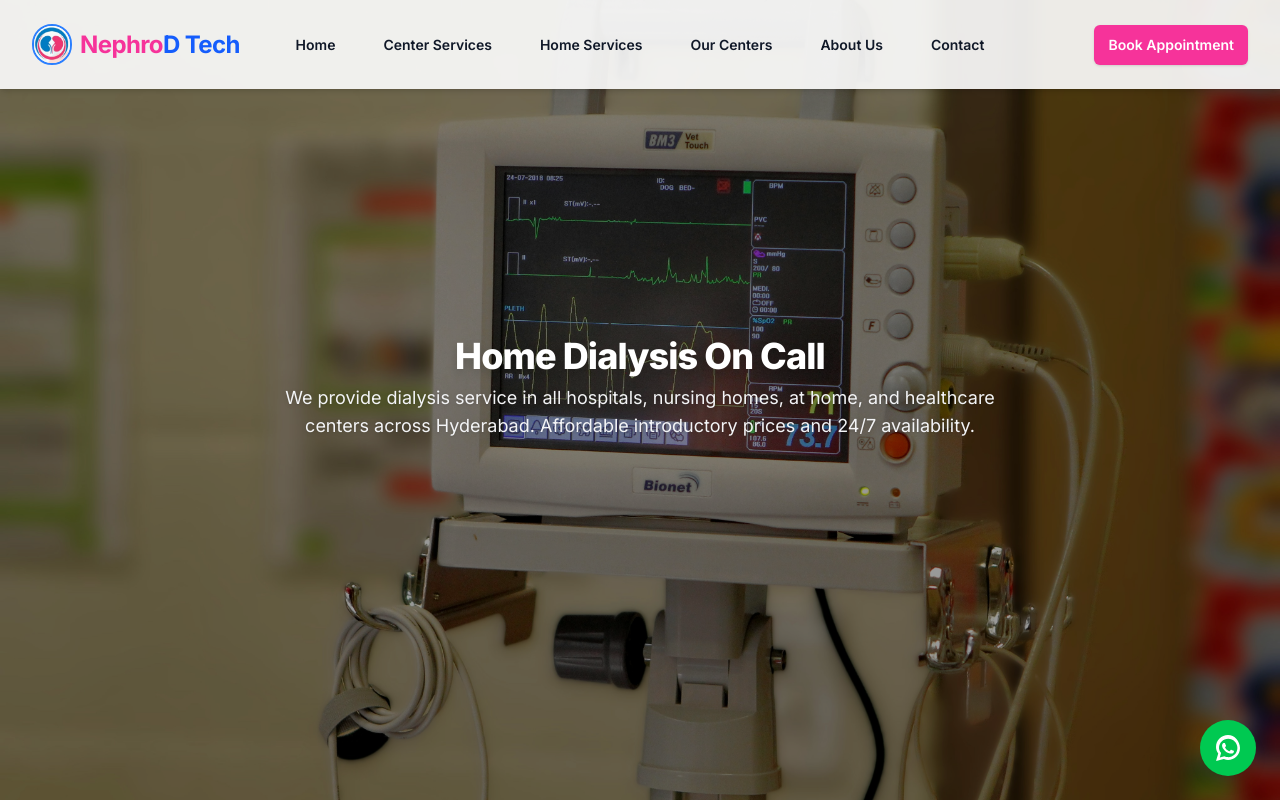
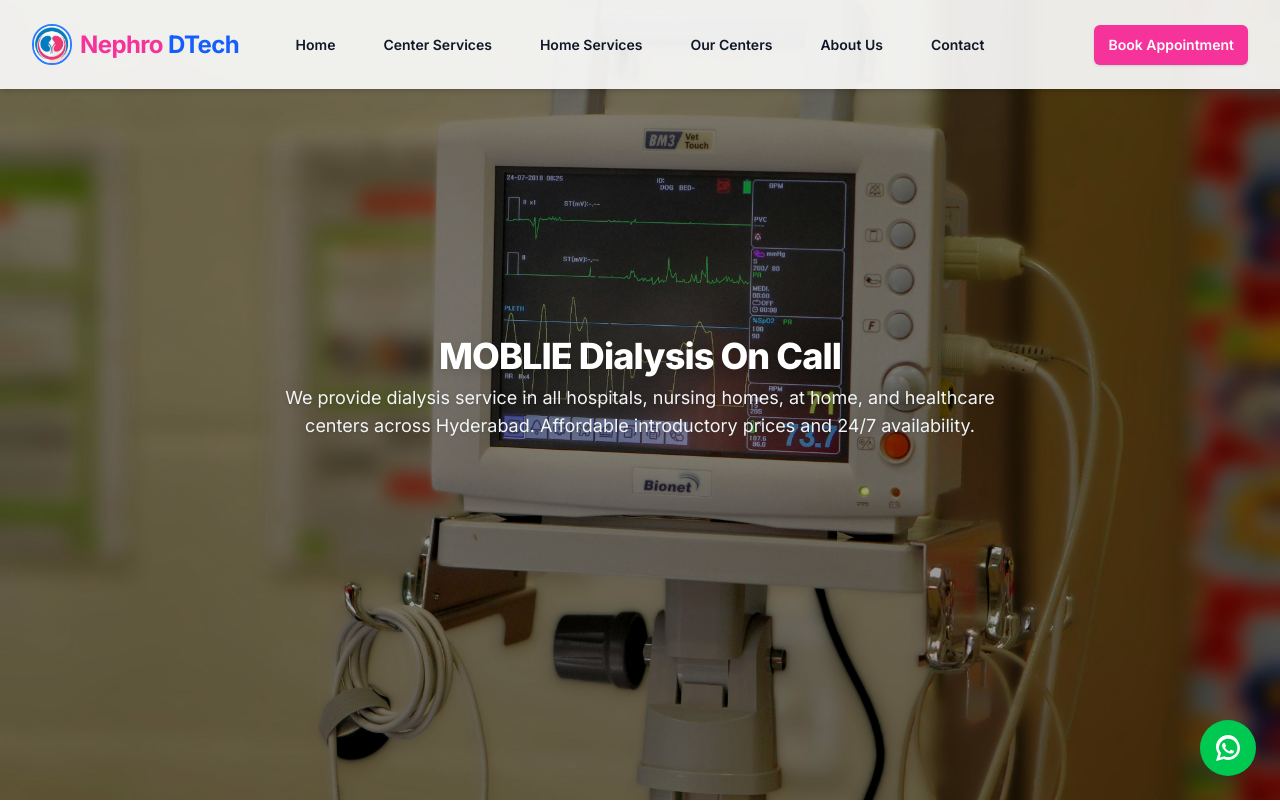
Before and after one commit to HrithikGit/Nephro-D, a Next.js app: page /mobile-services in a window 1280 px wide. Shown: the top 802 px of the page. Built offline with nearby package versions, Linux system fonts and the light colour scheme.

Commit message:
Fix typos in headings and update map links for centers

```diff
--- a/src/app/mobile-services/page.tsx
+++ b/src/app/mobile-services/page.tsx
@@ -51,7 +51,7 @@ export default function MobileServices() {
             animate={{ opacity: 1, y: 0 }}
             transition={{ duration: 0.8 }}
           >
-            <h1 className="text-4xl font-extrabold tracking-tight text-white mb-2 drop-shadow-lg">Home Dialysis On Call</h1>
+            <h1 className="text-4xl font-extrabold tracking-tight text-white mb-2 drop-shadow-lg">MOBLIE Dialysis On Call</h1>
             <p className="text-lg text-gray-100 mb-6 drop-shadow">We provide dialysis service in all hospitals, nursing homes, at home, and healthcare centers across Hyderabad. Affordable introductory prices and 24/7 availability.</p>
           </motion.div>
         </div>
--- a/src/app/our-centers/page.tsx
+++ b/src/app/our-centers/page.tsx
@@ -8,7 +8,7 @@ const centers = [
   {
     name: 'ONUS Hospitals',
     address: '17-1-382/N/2 Opp SBI Bank, Champapet, Hyderabad, Telangana 500079',
-    mapLink: 'https://maps.apple.com/place?address=17-1-382/N/2%20Opp%20SBI%20Bank%0AChampapet%0AHyderabad%0ATelangana%20500079%0AIndia&coordinate=17.347104,78.520048&name=ONUS%20Hospitals&place-id=I97B37CA265644083&map=explore',
+    mapLink: 'https://g.co/kgs/zxh4qAD',
     phone: '6303660396'
   },
   {
@@ -20,24 +20,6 @@ const centers = [
   {
     name: 'Raghavendra Hospitals - Multi-specialty',
     address: 'Hyderabad, Telangana',
-    mapLink: 'https://g.co/kgs/jjCV49c',
-    phone: '6303660396'
-  },
-  {
-    name: 'Raghavendra Hospitals - Uppal',
-    address: 'Uppal, Hyderabad, Telangana',
-    mapLink: 'https://g.co/kgs/jjCV49c',
-    phone: '6303660396'
-  },
-  {
-    name: 'Raghavendra Hospitals - Chepapet',
-    address: 'Chepapet, Hyderabad, Telangana',
-    mapLink: 'https://g.co/kgs/jjCV49c',
-    phone: '6303660396'
-  },
-  {
-    name: 'Raghavendra Hospitals - Thuguda',
-    address: 'Thuguda, Hyderabad, Telangana',
     mapLink: 'https://g.co/kgs/jjCV49c',
     phone: '6303660396'
   },
--- a/src/app/page.tsx
+++ b/src/app/page.tsx
@@ -45,7 +45,7 @@ export default function Home() {
           >
             <h1 className="text-5xl font-extrabold tracking-tight text-white mb-2 drop-shadow-lg">NEPHRO D TECH</h1>
             <p className="text-xl font-semibold text-pink-300 mb-2 drop-shadow">Care on Dialysis</p>
-            <h2 className="text-2xl font-bold text-white mb-4 drop-shadow">HOME DIALYSIS ON CALL</h2>
+            <h2 className="text-2xl font-bold text-white mb-4 drop-shadow">MOBLIE DIALYSIS ON CALL</h2>
             <p className="text-lg text-gray-100 mb-6 drop-shadow">We provide Dialysis Service in all Hospitals, Nursing Homes, Dialysis at Home, Healthcare & Rehab Centers in Hyderabad.</p>
             <button
               onClick={() => setDialogOpen(true)}
--- a/src/components/Navigation.tsx
+++ b/src/components/Navigation.tsx
@@ -26,7 +26,7 @@ export default function Navigation() {
         <div className="flex items-center lg:flex-1">
           <Link href="/" className="flex items-center gap-2 -m-1.5 p-1.5">
             <Image src="/logo.jpg" alt="Nephro D Tech Logo" width={40} height={40} className="rounded-full border-2 border-blue-500 bg-white" />
-            <span className="text-2xl font-bold text-blue-600 tracking-tight"><span className="text-pink-500">Nephro</span>D Tech</span>
+            <span className="text-2xl font-bold text-blue-600 tracking-tight"><span className="text-pink-500">Nephro</span> DTech</span>
           </Link>
         </div>
         <div className="flex lg:hidden">
```
